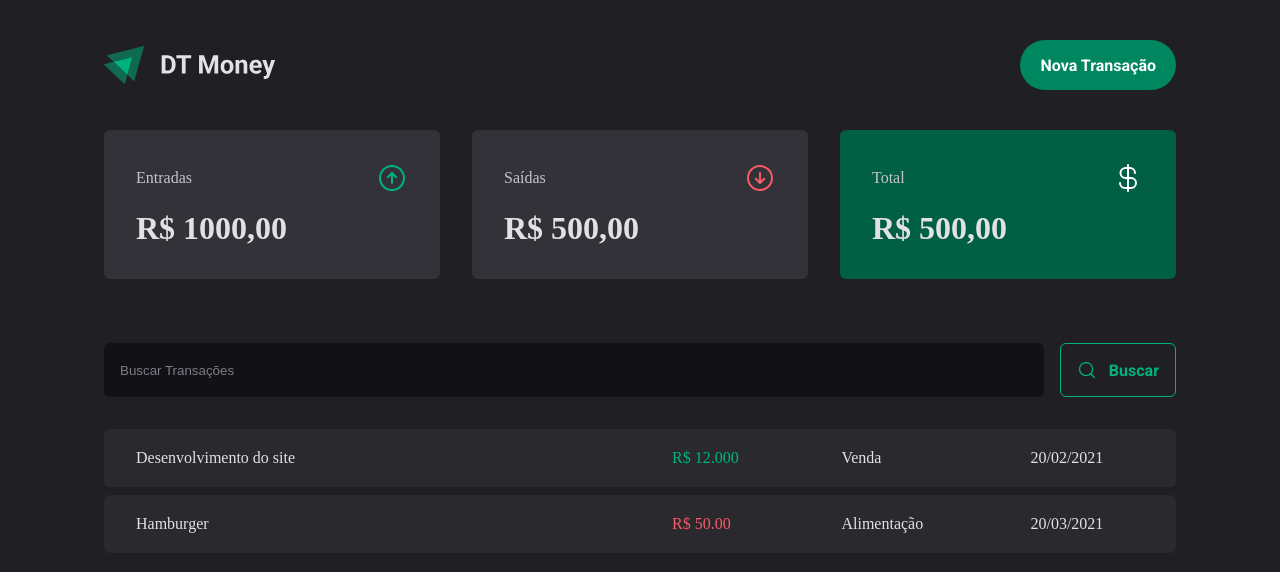
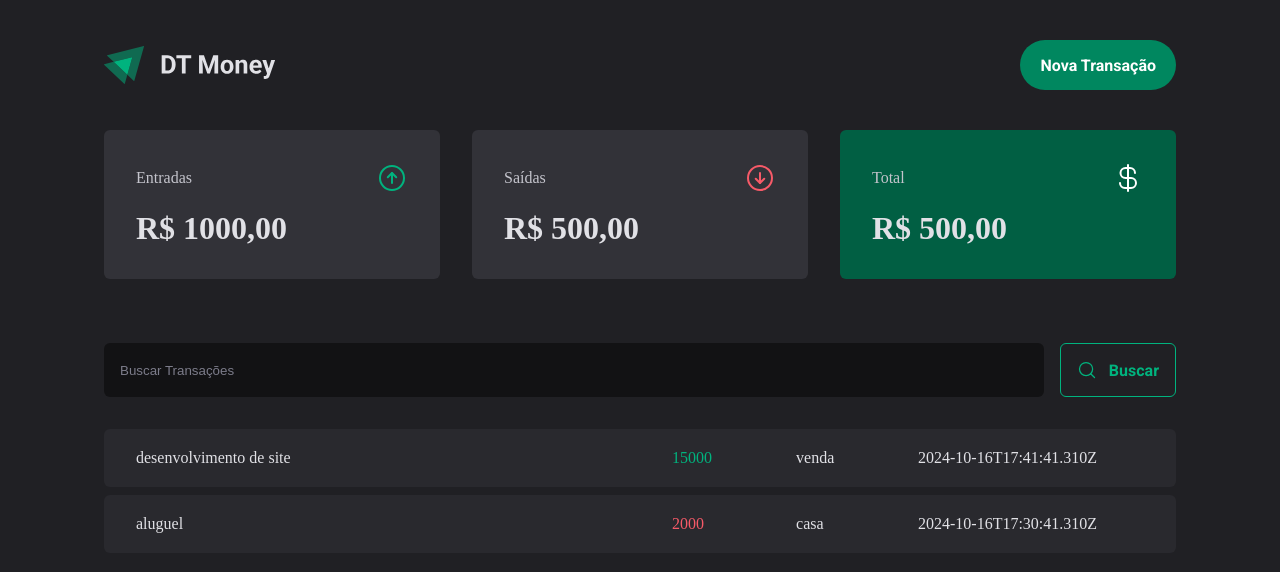
Before and after one commit to Igor-Thiago/DT---Money, a React (Vite) app: page / in a window 1280 px wide. Shown: the top 572 px of the page. Built offline with nearby package versions, Linux system fonts and the light colour scheme; data requests are answered from the project's data file.

Commit message:
Fazendo primeira requisição na api

```diff
--- a/src/pages/Transactions/index.tsx
+++ b/src/pages/Transactions/index.tsx
@@ -1,9 +1,42 @@
+import { useEffect, useState } from "react";
 import { Header } from "../../components/Header";
 import { Summary } from "../../components/Summary";
 import { SearchForm } from "./components/SearchForm";
 import { PriceHighLight, TransactionTable, TrasactionContainer } from "./styles";
 
 export function Transactions() {
+
+    interface Transaction {
+        id: number;
+        type: 'income' | 'outcome';
+        description: string;
+        category: string;
+        price: number;
+        createdAt: string;
+    }
+
+    const [transactions, setTransactions] = useState<Transaction[]>([]);
+
+    async function loadTransactions() {
+
+    // A função loadTransactions é uma função assíncrona que faz uma requisição à API localizada em 'http://localhost:3000/transactions'.
+    // Ela usa o método fetch para buscar os dados das transações no servidor.
+    // O 'await' garante que o código aguarde a resposta da API antes de prosseguir.
+    // Depois de receber a resposta, ela converte a resposta em formato JSON com o método response.json().
+    // Finalmente, os dados são exibidos no console através do console.log(data).
+
+        const response = await fetch('http://localhost:3000/transactions')
+        const data = await response.json();
+        setTransactions(data);
+    }
+
+    //Para o método fetch acima(serve para fazer o teste com a API) não executar toda vez que a página for renderizada, usamos o useEffect abaixo
+    //E ao passar o segundo parâmetro como um array vazio, ele só será executado uma única vez
+
+    useEffect(() => {
+        loadTransactions();
+    }, [])
+
     return (
         <div>
             <Header />
@@ -13,26 +46,20 @@
                 <SearchForm />
                 <TransactionTable>
                     <tbody>
-                        <tr>
-                            <td width="50%">Desenvolvimento do site</td>
-                            <td >
-                                <PriceHighLight variant="income">
-                                    R$ 12.000
-                                </PriceHighLight>
-                            </td>
-                            <td>Venda</td>
-                            <td>20/02/2021</td>
-                        </tr>
-                        <tr>
-                            <td width="50%">Hamburger</td>
-                            <td >
-                                <PriceHighLight variant="outcome">
-                                        R$ 50.00
-                                </PriceHighLight>
-                            </td>
-                            <td>Alimentação</td>
-                            <td>20/03/2021</td>
-                        </tr>
+                        {transactions.map(transaction => {
+                            return (
+                                <tr key={transaction.id}>
+                                <td width="50%">{transaction.description}</td>
+                                <td >
+                                    <PriceHighLight variant={transaction.type}>
+                                        {transaction.price}
+                                    </PriceHighLight>
+                                </td>
+                                <td>{transaction.category}</td>
+                                <td>{transaction.createdAt}</td>
+                            </tr>
+                            )
+                        })}
                     </tbody>
                 </TransactionTable>
                 </TrasactionContainer>
```
